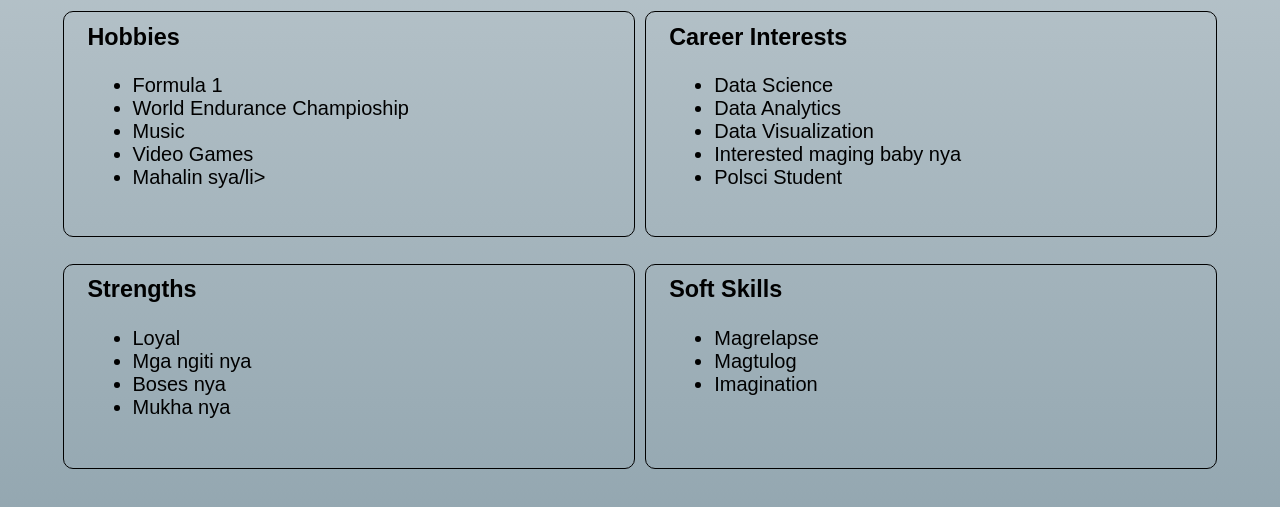
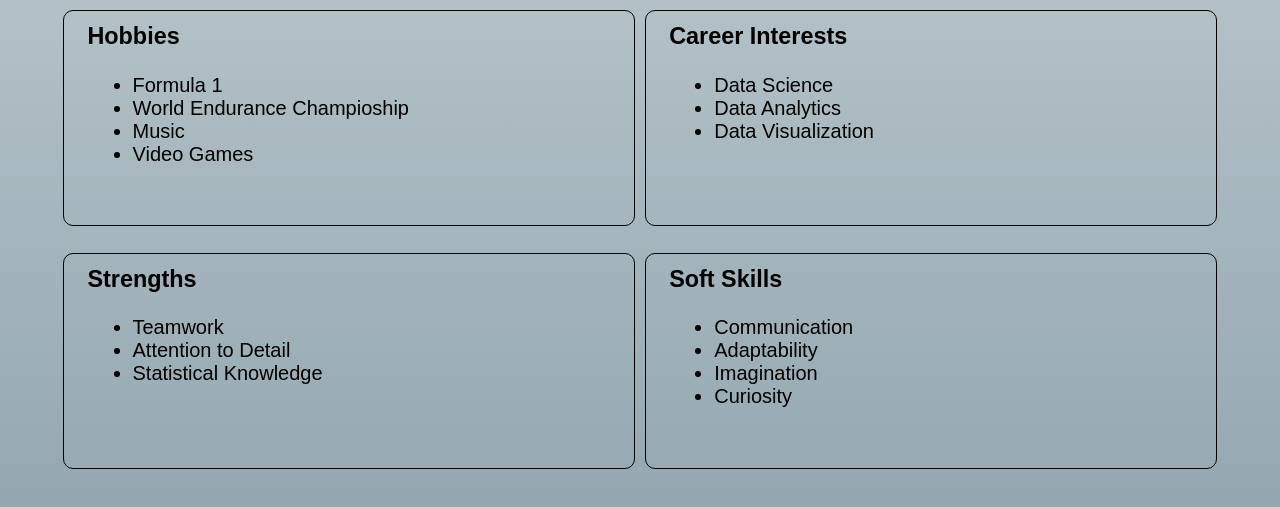
Before and after one commit to NEOWISEComet/PeronalProfileResume, a plain HTML site: page index.html in a window 1280 px wide. Shown: the part 1021-1528 px from the top of the page. Drawn offline with Linux system fonts and the light colour scheme.

Commit message:
Edited list hehe

```diff
--- a/index.html
+++ b/index.html
@@ -69,7 +69,6 @@
                         <li>World Endurance Champioship</li>
                         <li>Music</li>
                         <li>Video Games</li>
-                        <li>Mahalin sya/li>
                     </ul>
                 </div>
 
@@ -79,27 +78,25 @@
                         <li>Data Science</li>
                         <li>Data Analytics</li>
                         <li>Data Visualization</li>
-                        <li>Interested maging baby nya</li>
-                        <li>Polsci Student</li>
                     </ul>
                 </div>
 
                 <div id="StrengthsDiv" class="aboutMeGridDiv">
                     <h3>Strengths</h3>
                     <ul id="strengthsList" class="aboutMeList">
-                        <li>Loyal</li>
-                        <li>Mga ngiti nya</li>
-                        <li>Boses nya</li>
-                        <li>Mukha nya</li>
+                        <li>Teamwork</li>
+                        <li>Attention to Detail</li>
+                        <li>Statistical Knowledge</li>
                     </ul>
                 </div>
 
                 <div id="SoftSkillsDiv" class="aboutMeGridDiv">
                     <h3>Soft Skills</h3>
                     <ul id="softSkillsList" class="aboutMeList">
-                        <li>Magrelapse</li>
-                        <li>Magtulog</li>
+                        <li>Communication</li>
+                        <li>Adaptability</li>
                         <li>Imagination</li>
+                        <li>Curiosity</li>
                     </ul>
                 </div>
             </div>
```
